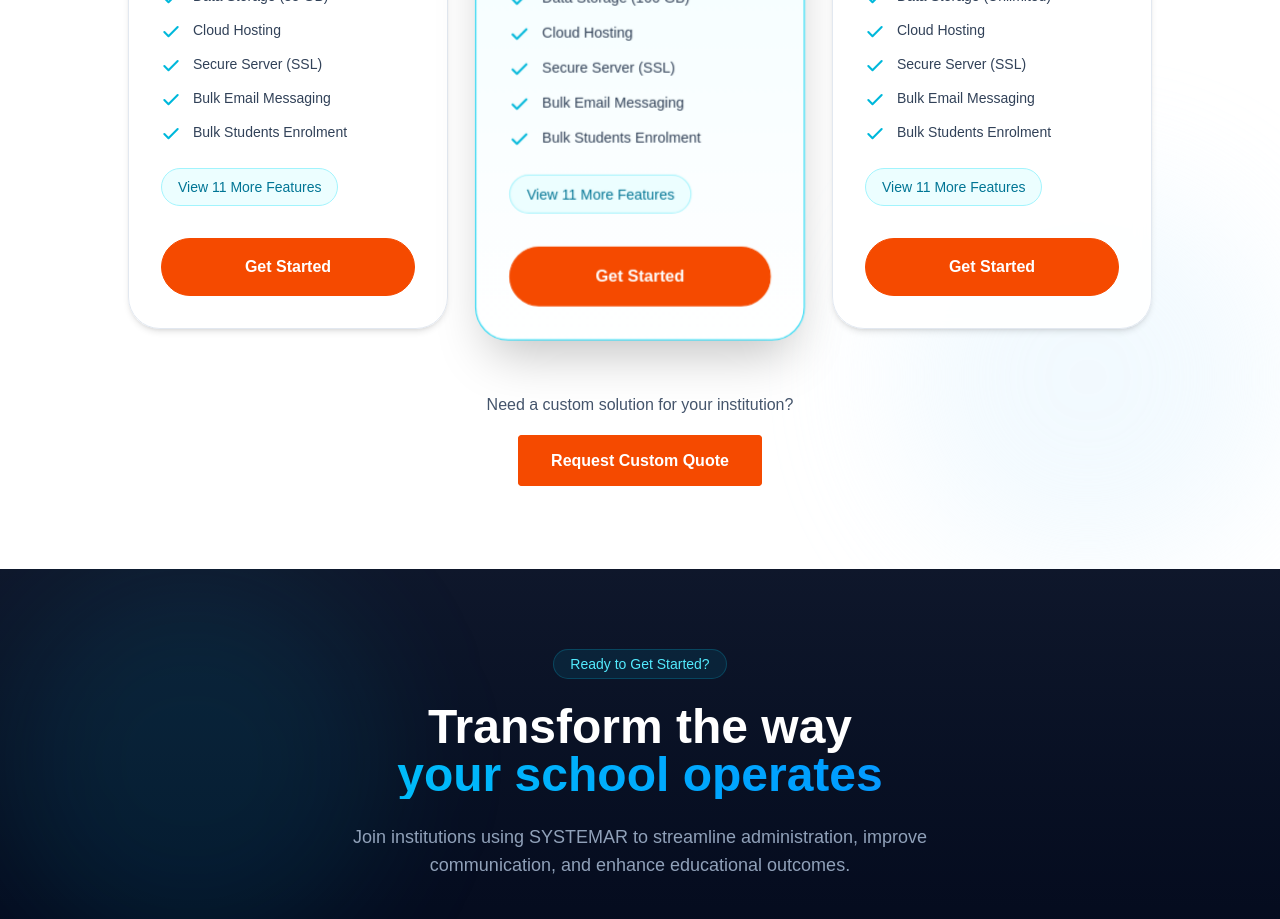
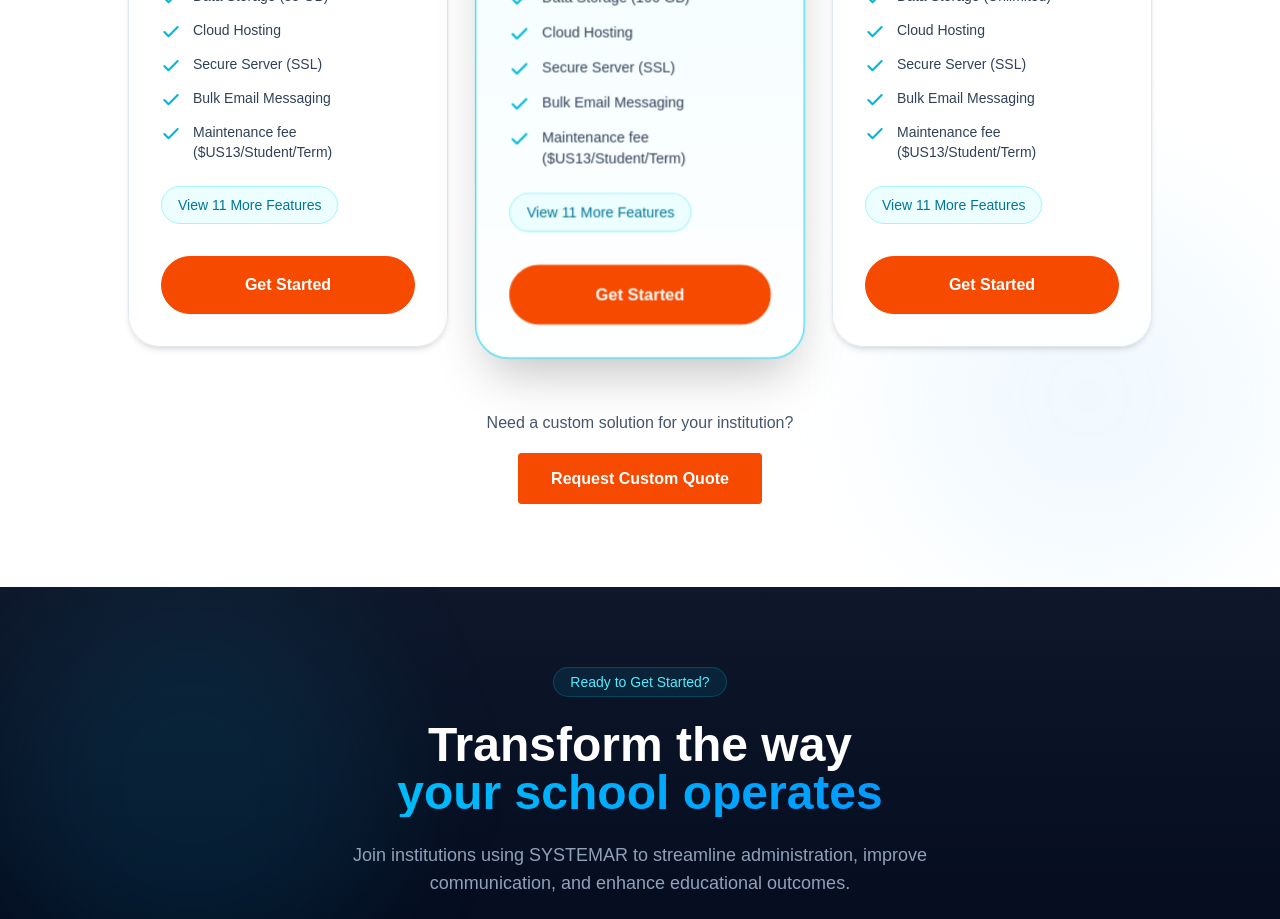
Before and after one commit to djacmarg/systemar.co.zw, a Next.js app: page / in a window 1280 px wide. Shown: the part 4740-5659 px from the top of the page. Built offline with nearby package versions, Linux system fonts and the light colour scheme.

Commit message:
Moved Maintenace fee to level 6

```diff
--- a/components/Pricing.jsx
+++ b/components/Pricing.jsx
@@ -17,6 +17,7 @@ const plansData = [
       { text: "Cloud Hosting", included: true },
       { text: "Secure Server (SSL)", included: true },
       { text: "Bulk Email Messaging", included: true },
+      { text: "Maintenance fee ($US13/Student/Term)", included: true },
       { text: "Bulk Students Enrolment", included: true },
       { text: "Customization (Basic: Logo & School Name)", included: true },
       { text: "Staff Payroll", included: false },
@@ -27,7 +28,6 @@ const plansData = [
       { text: "Mass Invoicing", included: false },
       { text: "Attendance Manager", included: false },
       { text: "After Sale Support", included: false },
-      { text: "Maintenance fee ($US13/Student/Term)", included: true },
       { text: "System Upgrade (Not Free)", included: false },
     ],
   },
@@ -45,6 +45,7 @@ const plansData = [
       { text: "Cloud Hosting", included: true },
       { text: "Secure Server (SSL)", included: true },
       { text: "Bulk Email Messaging", included: true },
+      { text: "Maintenance fee ($US13/Student/Term)", included: true },
       { text: "Bulk Students Enrolment", included: true },
       { text: "Customization (Basic+)", included: true },
       { text: "Staff Payroll", included: true },
@@ -55,7 +56,6 @@ const plansData = [
       { text: "Mass Invoicing", included: true },
       { text: "Attendance Manager", included: true },
       { text: "After Sale Support", included: true },
-      { text: "Maintenance fee ($US13/Student/Term)", included: true },
       { text: "System Upgrade (Free)", included: true },
     ],
   },
@@ -73,6 +73,7 @@ const plansData = [
       { text: "Cloud Hosting", included: true },
       { text: "Secure Server (SSL)", included: true },
       { text: "Bulk Email Messaging", included: true },
+      { text: "Maintenance fee ($US13/Student/Term)", included: true },
       { text: "Bulk Students Enrolment", included: true },
       {
         text: "Customization (Basic + Report Design + Certificate)",
@@ -86,7 +87,6 @@ const plansData = [
       { text: "Mass Invoicing", included: true },
       { text: "Attendance Manager", included: true },
       { text: "After Sale Support", included: true },
-      { text: "Maintenance fee ($US13/Student/Term)", included: true },
       { text: "System Upgrade (Free)", included: true },
     ],
   },
```
